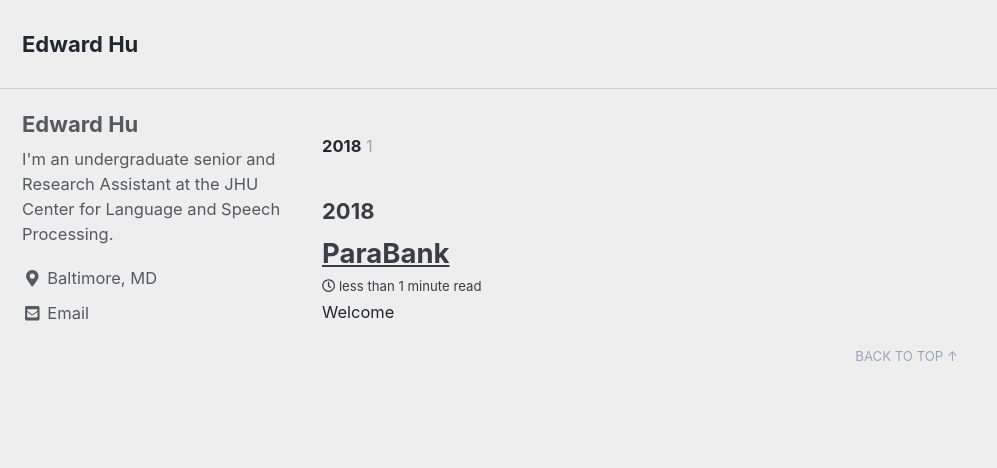
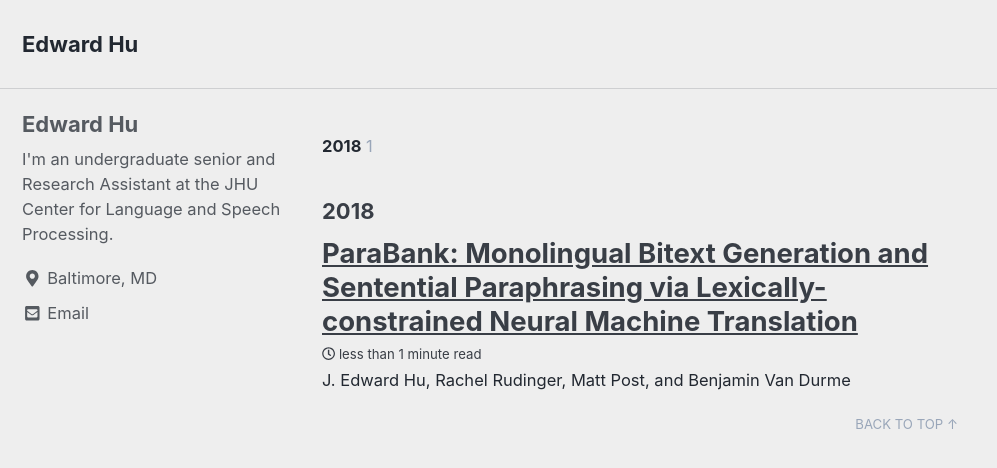
Before and after one commit to edwardjhu/edwardjhu.github.io, a Jekyll site: the page built from index.html, in a window 1280 px wide and 900 px high. Shown: the top 468 px of the window, without its empty margins (0-997 px from the left). Built offline with Jekyll 4.4.1, drawn with Linux system fonts in a browser that asks for light colours; cached includes are drawn as plain includes; nearby versions of some CDN libraries; the list of posts is cut into pages by our own code; part of the change alters nothing that is shown.

Commit message:
first post

```diff
--- a/_posts/2018-12-6-parabank.md
+++ b/_posts/2018-12-6-parabank.md
@@ -1,10 +1,8 @@
 ---
 layout: post
-title:  "ParaBank"
+title:  "ParaBank: Monolingual Bitext Generation and Sentential Paraphrasing via Lexically-constrained Neural Machine Translation"
 ---
 
-# Welcome
+J. Edward Hu, Rachel Rudinger, Matt Post, and Benjamin Van Durme
 
-**Hello world**, this is my first Jekyll blog post.
-
-I hope you like it!
+We present ParaBank, a large-scale English paraphrase dataset that surpasses prior work in both quantity and quality. Following the approach of ParaNMT, we train a Czech-English neural machine translation (NMT) system to generate novel paraphrases of English reference sentences. By adding lexical constraints to the NMT decoding procedure, however, we are able to produce multiple high-quality sentential paraphrases per source sentence, yielding an English paraphrase resource with more than 4 billion generated tokens and exhibiting greater lexical diversity. Using human judgments, we also demonstrate that ParaBank's paraphrases improve over ParaNMT on both semantic similarity and fluency. Finally, we use ParaBank to train a monolingual NMT model with the same support for lexically-constrained decoding for sentence rewriting tasks.
```
